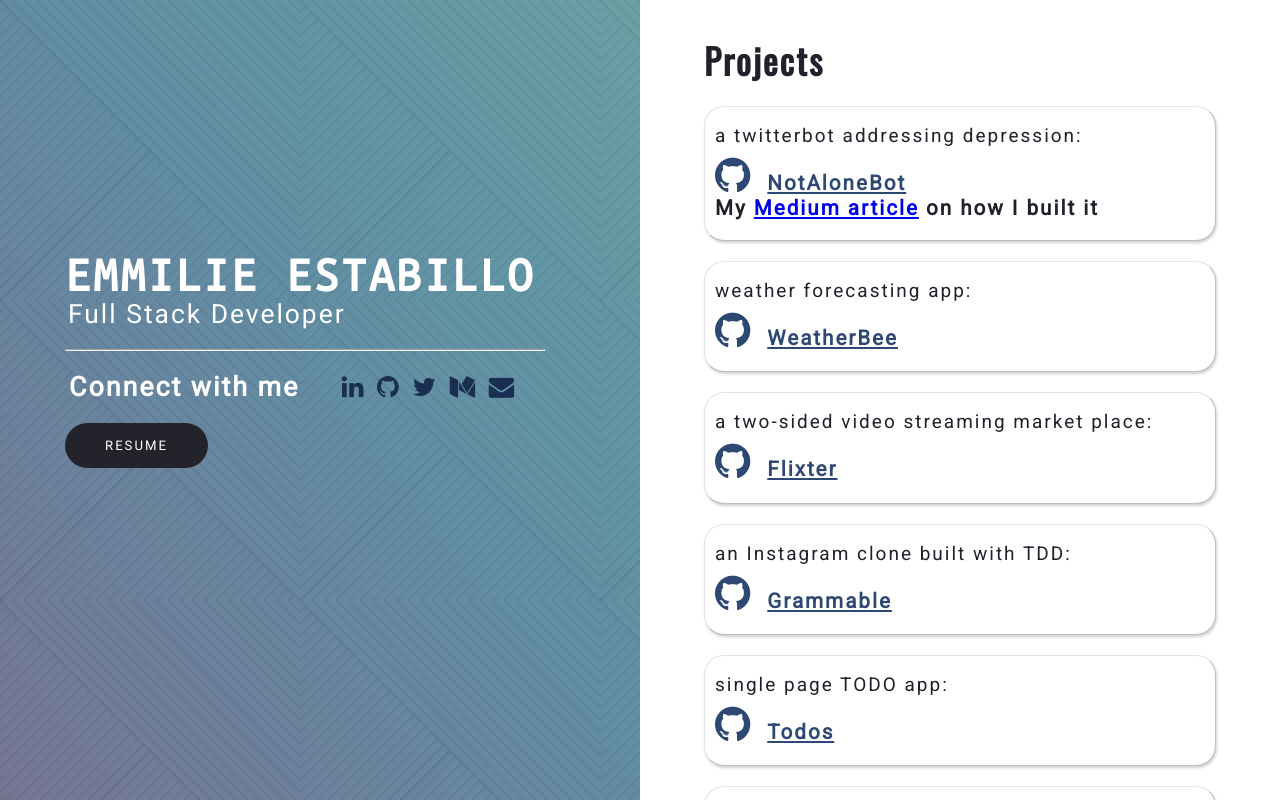
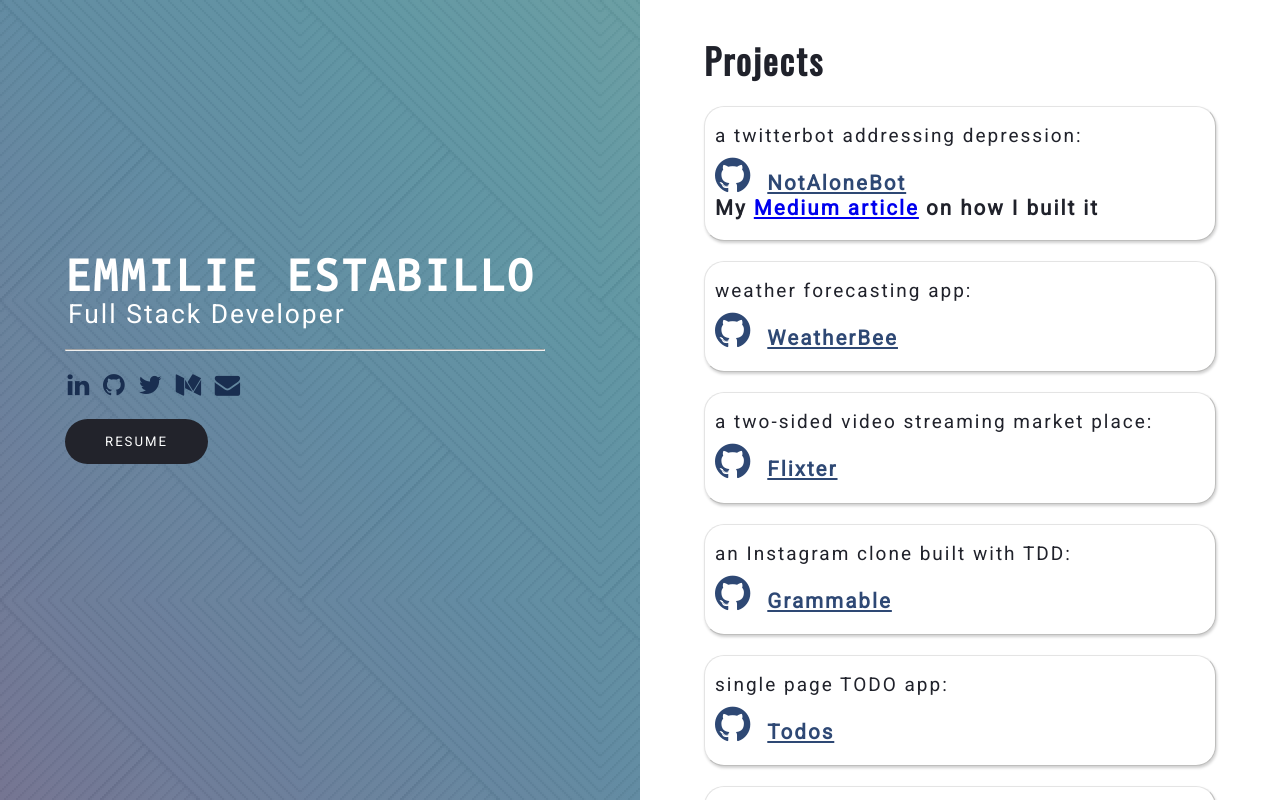
Before and after one commit to emestabillo/PortfolioV2, a plain HTML site: page index.html in a window 1280 px wide. Drawn offline with nearby package versions, Linux system fonts and the light colour scheme.

Commit message:
Remove connect text

```diff
--- a/index.html
+++ b/index.html
@@ -31,7 +31,7 @@
         <br />
         <div class="connect">
           <div class="social">
-            <h3>Connect with me</h3>
+            <!-- <h3>Connect with me</h3> -->
             <ul class="social_tabs">
               <li><a href="https://www.linkedin.com/in/emmilie-estabillo-189509132/" class="pages pg-left"><i class="fa fa-linkedin fa-lg"></i></a></li>
               <li><a href="https://github.com/emestabillo" class="pages pg-left"><i class="fa fa-github fa-lg"></i></a></li>
--- a/style.css
+++ b/style.css
@@ -21,7 +21,6 @@ body {
 .leftpanel {
   display: flex;
   flex-direction: column;
-  /*padding: 200px 70px 100px 65px;*/
   color: #fff;
   background-image: linear-gradient(to right top, #42426a, #355278, #296180, #276f83, #347c83);
   opacity: 0.9;
@@ -105,10 +104,6 @@ hr {
 .social h3 {
   margin-right: 20px;
   padding-left: 4px;
-}
-
-.social_tabs {
-  padding: 2px 20px;
 }
 
 .social_tabs li {
@@ -299,11 +294,11 @@ a.morelink {
       width: 100%;
       height: 100vh;
   }
-
+/*
   .leftcontent {
-    /*margin: 100px 70px 100px 65px;*/
-    /*padding-left: 40px;*/
-  }
+    margin: 100px 70px 100px 65px;
+    padding-left: 40px;
+  } */
 
   .rightpanel {
     position: relative;
```
